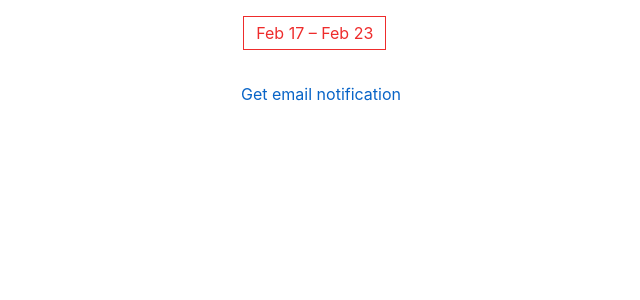
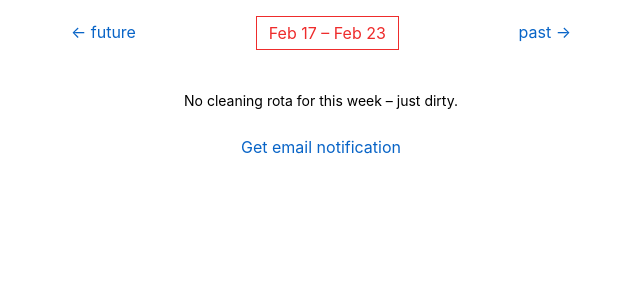
Before and after one commit to sirodoht/hasol, a Django app: page / in a window 1280 px wide. Shown: the top 300 px of the page, without its empty margins (319-959 px from the left). Run offline with Django 3.2, Linux system fonts and the light colour scheme; data that the repository does not hold is empty.

Commit message:
implement rota url for all weeks

```diff
--- a/main/static/style.css
+++ b/main/static/style.css
@@ -195,6 +195,11 @@ a:hover {
     text-decoration: underline;
 }
 
+a:focus {
+    color: #fff;
+    background: #0864c7;
+}
+
 nav {
     margin-left: auto;
     margin-right: auto;
@@ -207,17 +212,38 @@ nav {
 
 .nav-main {
     display: flex;
-    border: 1px #ee2c2c solid;
+    flex-direction: column;
+    align-items: center;
+}
+
+.nav-main-big {
+    display: flex;
+    color: #ee2c2c;
     padding: 4px 12px;
+    border: 1px solid #fff;
+}
+
+.nav-main-big:hover,
+.nav-main-big:focus {
+    text-decoration: none;
     color: #ee2c2c;
+    background: unset;
+}
+
+.modifier-currrent {
+    border-color: #ee2c2c !important;
 }
 
 .nav-left {
     display: flex;
+    padding-top: 4px;
+    padding-bottom: 4px;
 }
 
 .nav-right {
     display: flex;
+    padding-top: 4px;
+    padding-bottom: 4px;
 }
 
 .alert {
@@ -255,6 +281,20 @@ main {
     background: #ececec;
 }
 
+.main-today {
+    text-align: center;
+}
+
+.main-today-small {
+    font-size: 11px;
+}
+
+.main-empty {
+    margin-top: 24px;
+    font-size: 14px;
+    text-align: center;
+}
+
 section {
     margin-left: auto;
     margin-right: auto;
@@ -282,5 +322,5 @@ input[type="submit"] {
 
 footer {
     text-align: center;
-    margin-top: 16px;
+    margin-top: 24px;
 }
--- a/main/templates/main/index.html
+++ b/main/templates/main/index.html
@@ -4,15 +4,30 @@
 
 {% block content %}
 <nav>
-    <div class="nav-left" style="opacity: 0;">&larr; past</div>
-    <div class="nav-main">Feb 17 &ndash; Feb 23</div>
-    <div class="nav-right" style="opacity: 0;">future &rarr;</div>
+    <div class="nav-left">
+        <a href="{% url 'main:rota' next %}">&larr; future</a>
+    </div>
+    <div class="nav-main">
+        <a href="{% url 'main:rota' current %}" class="nav-main-big {% if is_todays %}modifier-currrent{% endif %}">Feb 17 &ndash; Feb 23</a>
+    </div>
+    <div class="nav-right">
+        <a href="{% url 'main:rota' previous %}">past &rarr;</a>
+    </div>
 </nav>
 <main>
+    <div class="main-today">
+        {% if not is_todays %}
+        <a href="{% url 'main:rota' todays %}" class="main-today-small">(go back to today)</a>
+        {% endif %}
+    </div>
     {% for a in assignments %}
     <div class="main-item">
         <div class="main-item-left">{{ a.mate.name }}</div>
         <div class="main-item-right">{{ a.job.title }}</div>
+    </div>
+    {% empty %}
+    <div class="main-empty">
+        No cleaning rota for this week – just dirty.
     </div>
     {% endfor %}
 </main>
--- a/main/urls.py
+++ b/main/urls.py
@@ -1,5 +1,5 @@
 from django.contrib import admin
-from django.urls import path
+from django.urls import path, re_path
 
 from main import views
 
@@ -8,6 +8,7 @@ app_name = "main"
 
 urlpatterns = [
     path("", views.index, name="index"),
+    re_path(r"^rota/(?P<isodate>\d{4}-\d{2}-\d{2})/$", views.rota, name="rota"),
     path("notification/", views.notification, name="notification"),
     path("unsubscribe/", views.unsubscribe, name="unsubscribe"),
     path(
--- a/main/views.py
+++ b/main/views.py
@@ -7,12 +7,59 @@ from main import forms, models
 
 
 def index(request):
-    now = datetime.now()
+    # calculate today's week
+    now = datetime.now().date()
     monday_this_week = now - timedelta(days=now.weekday())
+
+    # calculate next and previous weeks to the one requested
+    previous_monday = monday_this_week - timedelta(days=7)
+    next_monday = monday_this_week + timedelta(days=7)
+
     return render(
         request,
         "main/index.html",
-        {"assignments": models.Assignment.objects.filter(week_start=monday_this_week)},
+        {
+            "assignments": models.Assignment.objects.filter(
+                week_start=monday_this_week
+            ),
+            "is_todays": True,
+            "current": monday_this_week.isoformat(),
+            "previous": previous_monday.isoformat(),
+            "next": next_monday.isoformat(),
+        },
+    )
+
+
+def rota(request, isodate):
+    # calculate today's week
+    now = datetime.now().date()
+    monday_this_week = now - timedelta(days=now.weekday())
+
+    # calculate requested week
+    date_requested = datetime.strptime(isodate, "%Y-%m-%d").date()
+    monday_that_week = date_requested - timedelta(days=date_requested.weekday())
+
+    # if date is not a Monday, redirect to the Monday of that week
+    if date_requested.weekday() != 0:
+        return redirect("main:rota", isodate=monday_that_week.date().isoformat())
+
+    # calculate next and previous weeks to the one requested
+    previous_monday = monday_that_week - timedelta(days=7)
+    next_monday = monday_that_week + timedelta(days=7)
+
+    return render(
+        request,
+        "main/index.html",
+        {
+            "assignments": models.Assignment.objects.filter(
+                week_start=monday_that_week
+            ),
+            "is_todays": monday_this_week == monday_that_week,
+            "todays": monday_this_week.isoformat(),
+            "current": monday_that_week.isoformat(),
+            "previous": previous_monday.isoformat(),
+            "next": next_monday.isoformat(),
+        },
     )
 
 
```
